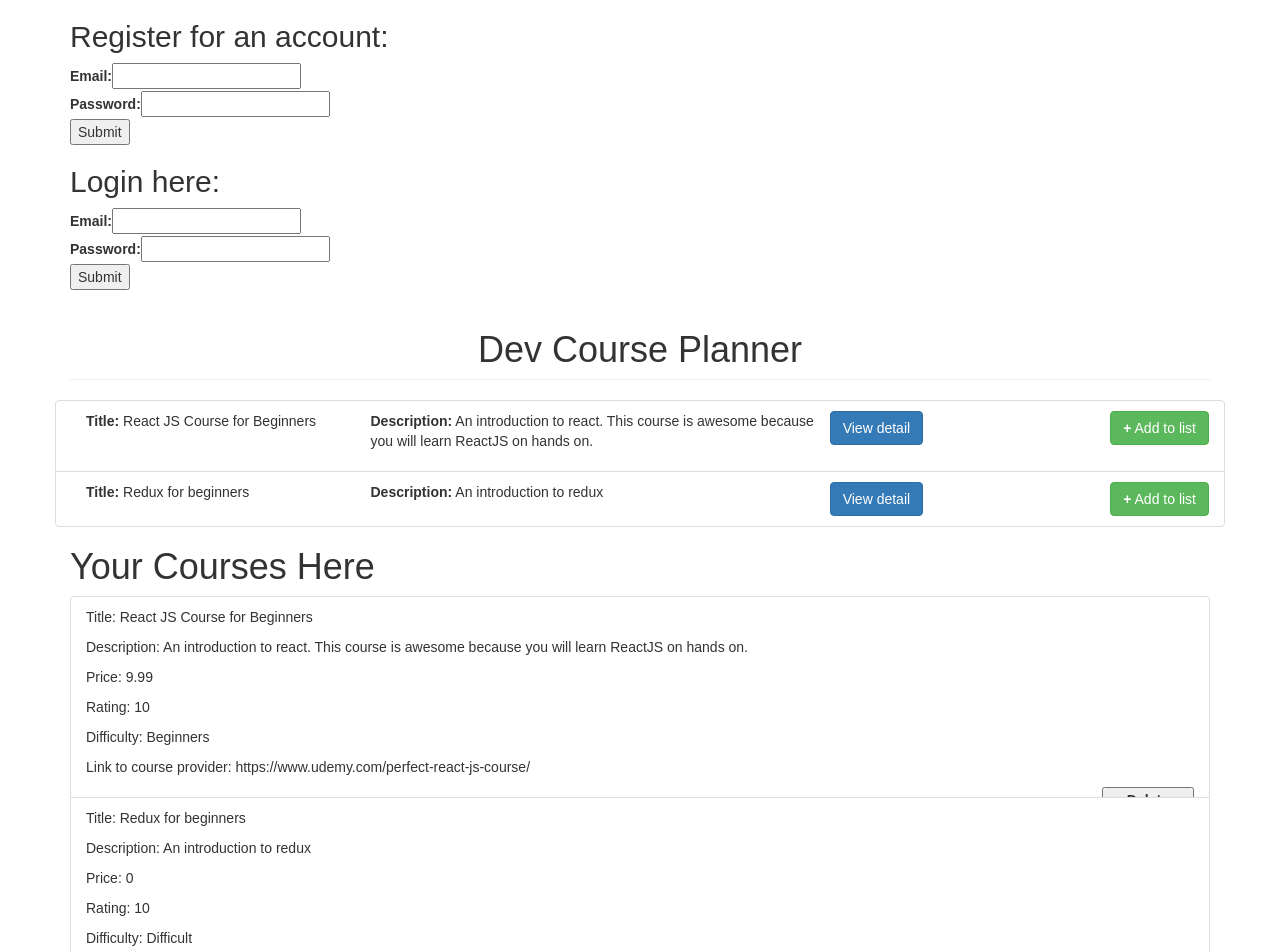
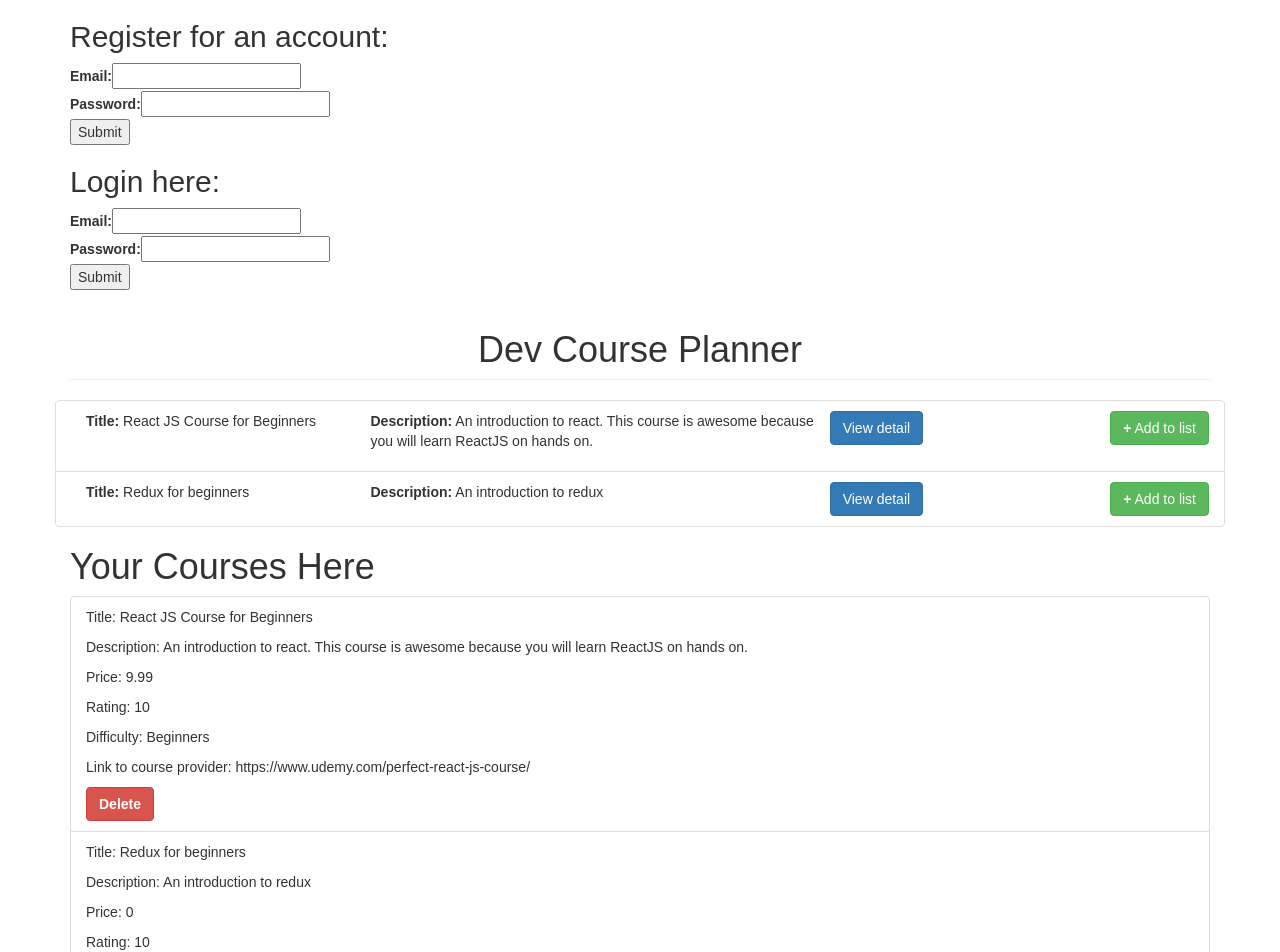
Before and after one commit to AWells64/course-planner, a React (Create React App) app: page / in a window 1280 px wide. Shown: the top 952 px of the page. Built offline with nearby package versions, Linux system fonts and the light colour scheme.

Commit message:
added bootstrap class to fix delete button

```diff
--- a/src/Components/DeleteCourse.js
+++ b/src/Components/DeleteCourse.js
@@ -2,7 +2,7 @@ import React from "react";
 
 const DeleteCourse = ({ onClick, id }) => {
 
-  return <button className="col-xs-1 pull-right"
+  return <button className="btn btn-danger"
             onClick={() => onClick(id)}
             ><strong>Delete</strong>
           </button>;
```
